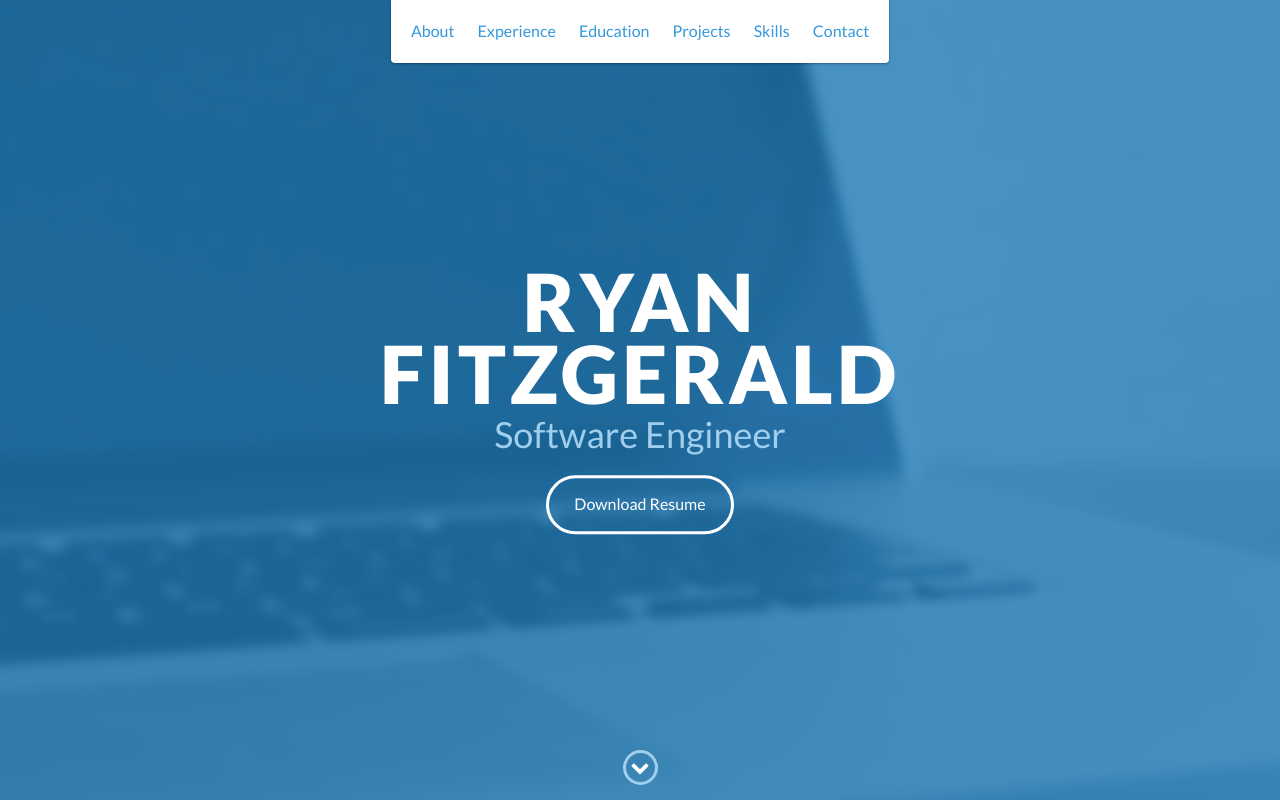
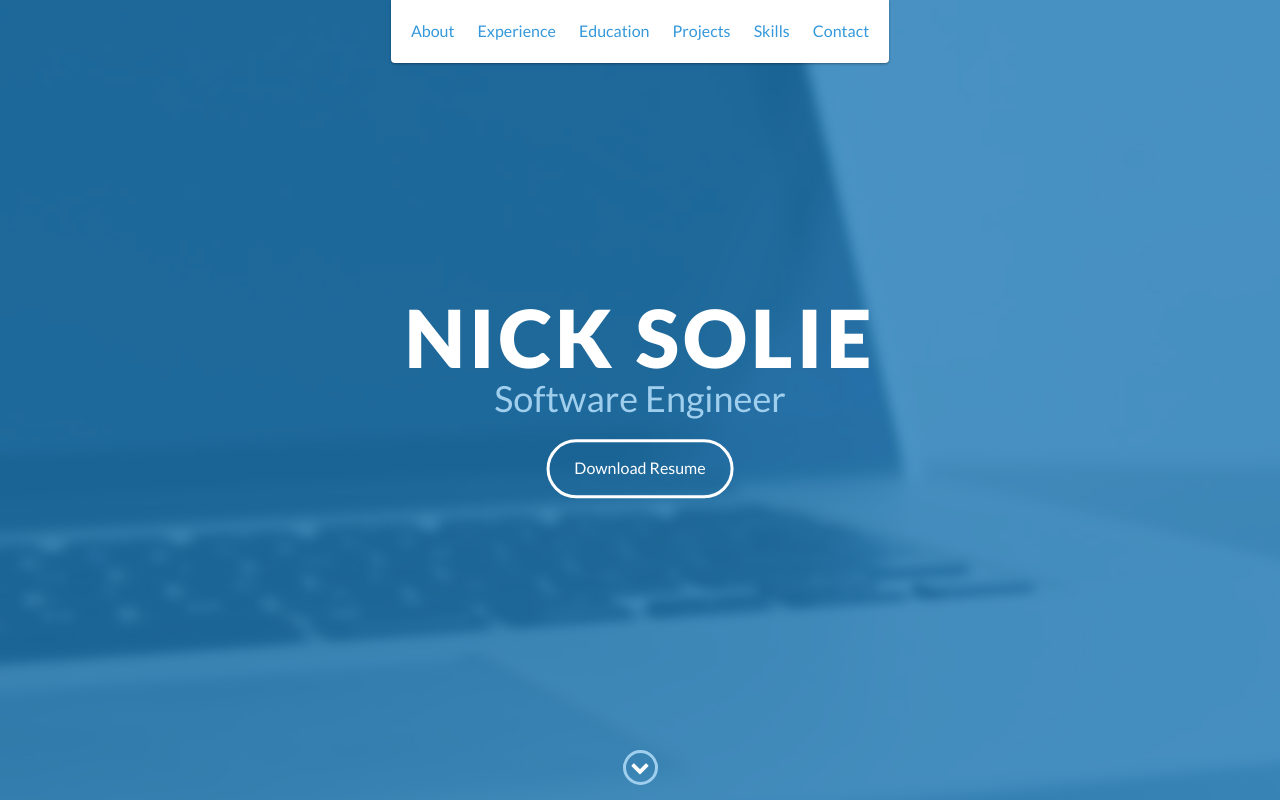
Before and after one commit to nicksolie/nicksolie.github.io, a website: page index.html in a window 1280 px wide. Shown: the top 800 px of the page. Drawn offline with nearby package versions, Linux system fonts and the light colour scheme.

Commit message:
Added name to index.html

```diff
--- a/index.html
+++ b/index.html
@@ -48,7 +48,7 @@
 
     <div id="lead">
         <div id="lead-content">
-            <h1>Ryan Fitzgerald</h1>
+            <h1>Nick Solie</h1>
             <h2>Software Engineer</h2>
             <a href="#" class="btn-rounded-white">Download Resume</a>
         </div>
```
Also changed, not shown: 1 other file.
